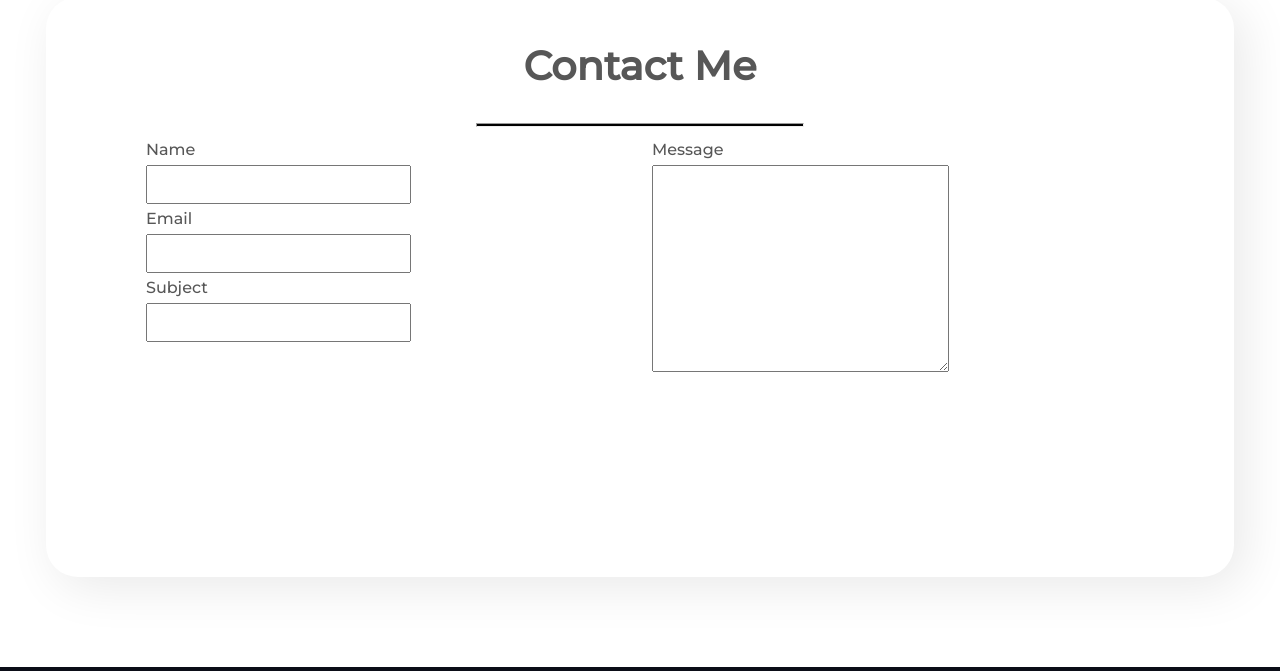
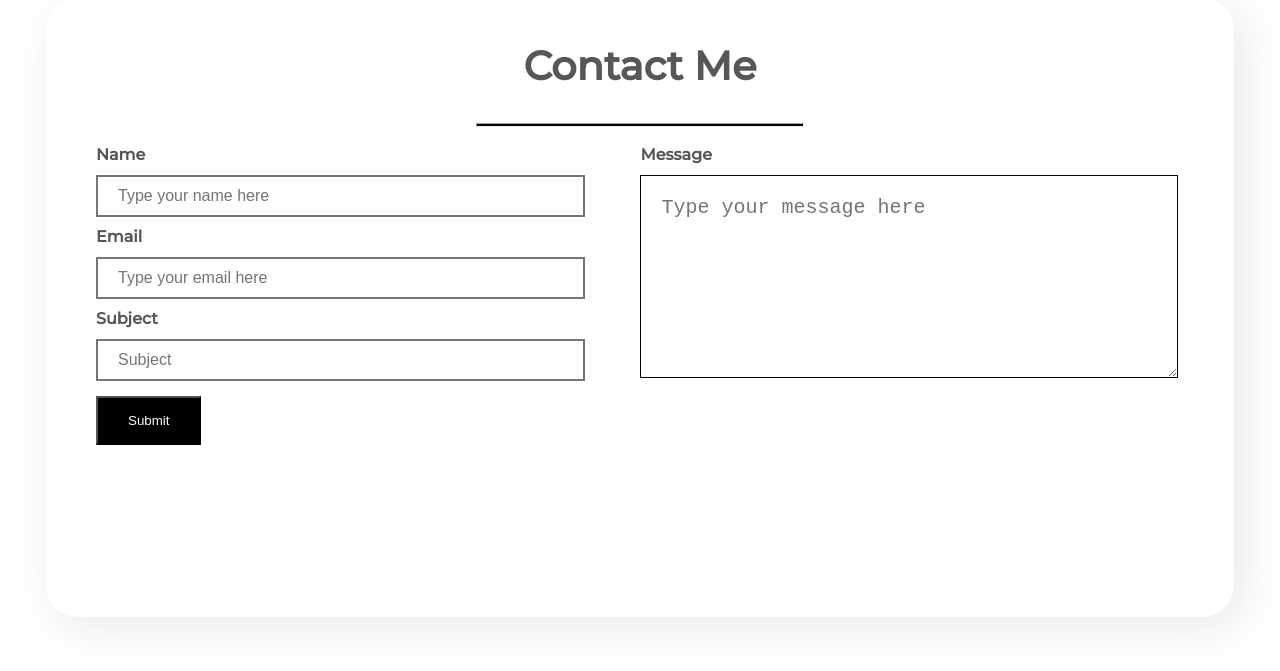
Before and after one commit to ihasaniftekhar/food-network, a plain HTML site: page index.html in a window 1280 px wide. Shown: the part 2740-3411 px from the top of the page. Drawn offline with Linux system fonts and the light colour scheme.

Commit message:
Final Submission One. Will push again if needed before 11:59 PM today.

```diff
--- a/css/main-style.css
+++ b/css/main-style.css
@@ -121,30 +121,41 @@ hr{
 }
 .contact-box-main{
     width: 85%;
-    height: 70vh;
+    height: 75vh;
     box-shadow: 10px 10px 50px rgba(0, 0, 0, 0.089);
     margin: 90px auto;
     padding: 10px 50px;
     border-radius: 2em;
 }
 
-.contact-box{
+.contact-box-right{
     padding-left: 50px;
-    margin: auto;
+    margin: 0 auto;
 
 }
 
 input{
     padding: 10px 20px;
-    width: 100%;
+    font-size: 1em;
+    width: 50ch;
     margin: auto;
-    text-align: center;
+    border-style: solid;
 }
 
 label{
-    line-height: 30px;
+    line-height: 40px;
+    font-weight: bolder;
 }
 
 textarea{
     padding: 20px;
+    border: 1px solid;
+    font-size: 20px;
 }
+
+.submit button{
+    background-color: black;
+    padding:15px 30px;
+    color: white;
+    margin: 15px 15px 15px 0px;
+}
--- a/index.html
+++ b/index.html
@@ -128,18 +128,22 @@
             <div class="flexible contact-box">
                 <div class="contact-box-left">
                     <label for="name">Name</label><br>
-                    <input type="text" name="name" id="ame"><br>
+                    <input type="text" name="name" id="name" placeholder="Type your name here"><br>
 
                     <label for="email">Email</label><br>
-                    <input type="email" name="email" id="email"><br>
+                    <input type="email" name="email" id="email" placeholder="Type your email here"><br>
 
                     <label for="subject">Subject</label><br>
-                    <input type="text" name="subject" id="subject">
+                    <input type="text" name="subject" id="subject" placeholder="Subject"><br>
+
+                    <div class="submit" >
+                        <button type="submit">Submit</button>
+                    </div>
                 </div>
 
-                <div class="contact-box">
+                <div class="contact-box-right">
                     <label for="message">Message</label><br>
-                    <textarea name="message" id="message" cols="30" rows="11"></textarea>
+                    <textarea name="message" id="message" cols="40" rows="7" placeholder="Type your message here"></textarea>
                 </div>
             </div>
 
```
